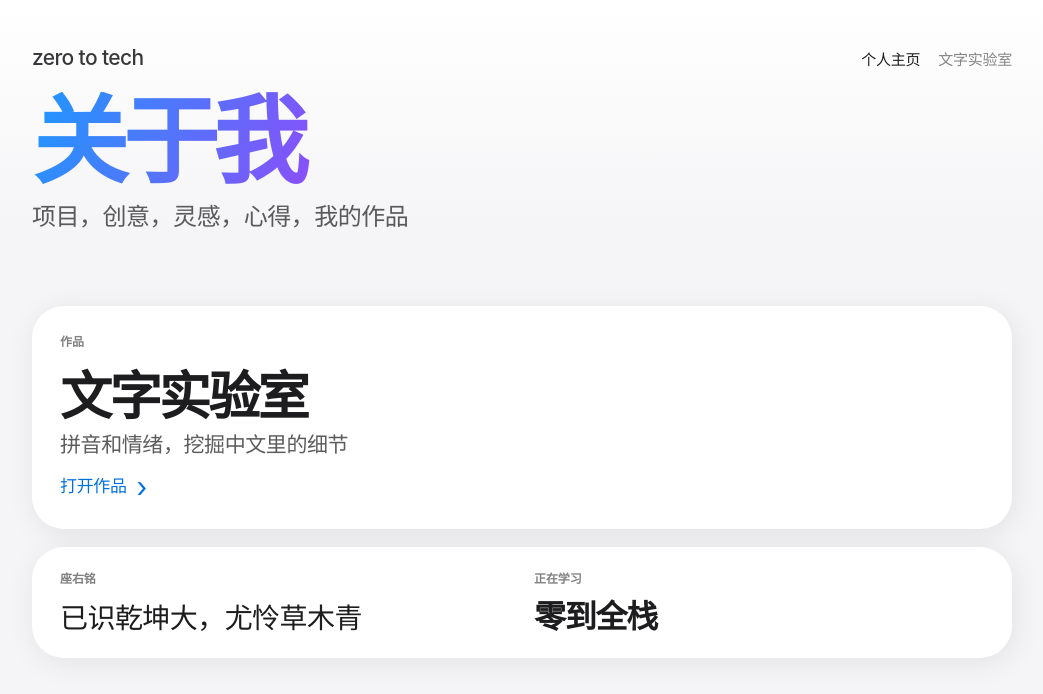
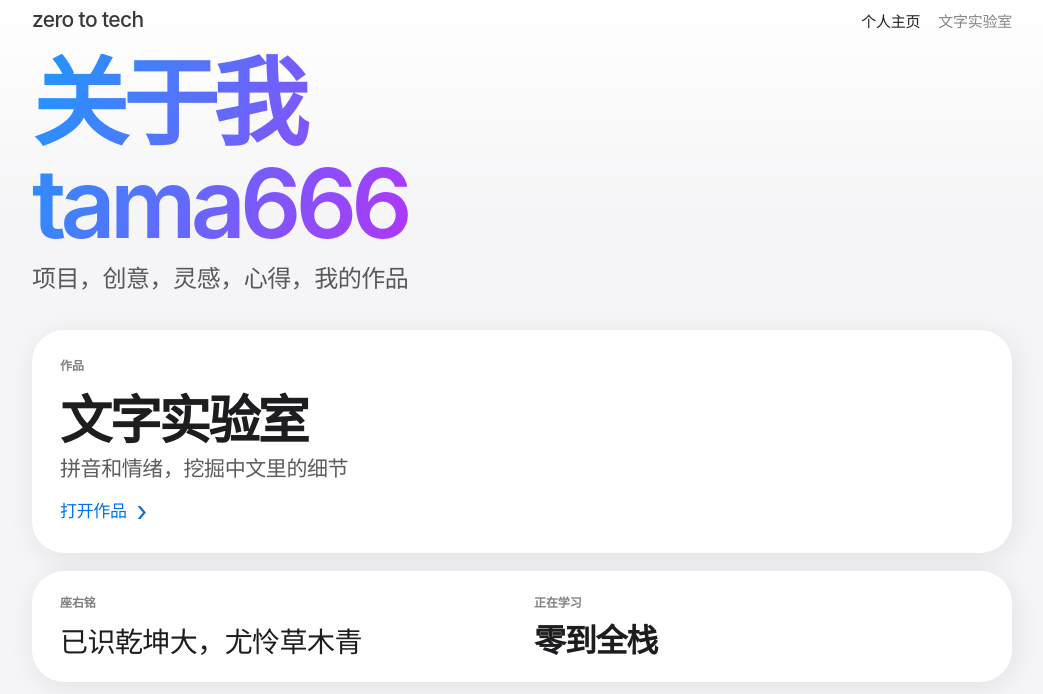
Before and after one commit to zeslin9527/zero-to-tech, a website built with Vite: page index.html in a window 1280 px wide. Shown: the whole page, without its empty margins (118-1161 px from the left). Built offline with nearby package versions, Linux system fonts and the light colour scheme.

Commit message:
引入了vite和npm配置

```diff
--- a/index.html
+++ b/index.html
@@ -30,7 +30,7 @@
                 </nav>
               </div>
               <div class="hero-copy">
-                <h1 class="hero-display">关于我</h1>
+                <h1 class="hero-display">关于我tama666</h1>
                 <p class="hero-subtitle">项目，创意，灵感，心得，我的作品</p>
               </div>
             </article>
--- a/js/cards.js
+++ b/js/cards.js
@@ -1,4 +1,4 @@
-import { animate, stagger } from "https://cdn.jsdelivr.net/npm/animejs@4/+esm";
+import { animate, stagger } from "animejs";
 
 export function initCardsAnim() {
   animate(".card", {
--- a/js/score.js
+++ b/js/score.js
@@ -1,4 +1,4 @@
-import { animate, scrambleText } from "https://cdn.jsdelivr.net/npm/animejs@4/+esm";
+import { animate, scrambleText } from "animejs";
 
 export function initScoreAnim() {
   var btn = document.querySelector(".primary-button");
```
Also changed, not shown: package.json (added, +15 -0 lines), 2 other files.
